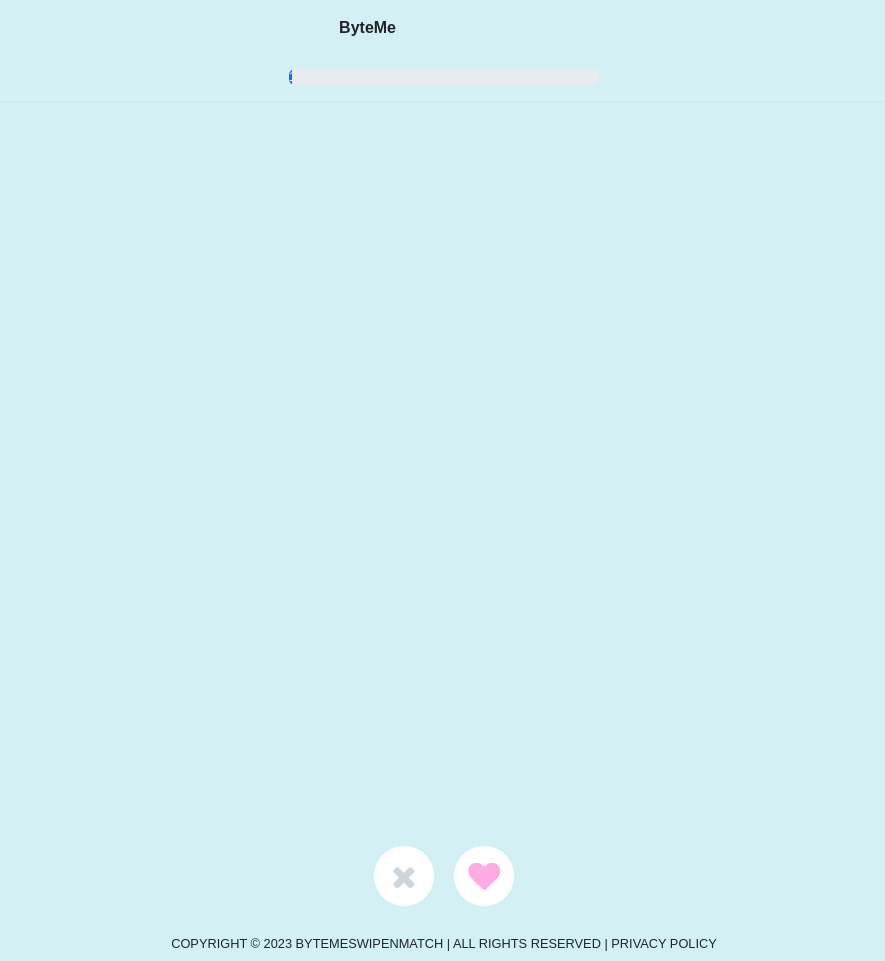
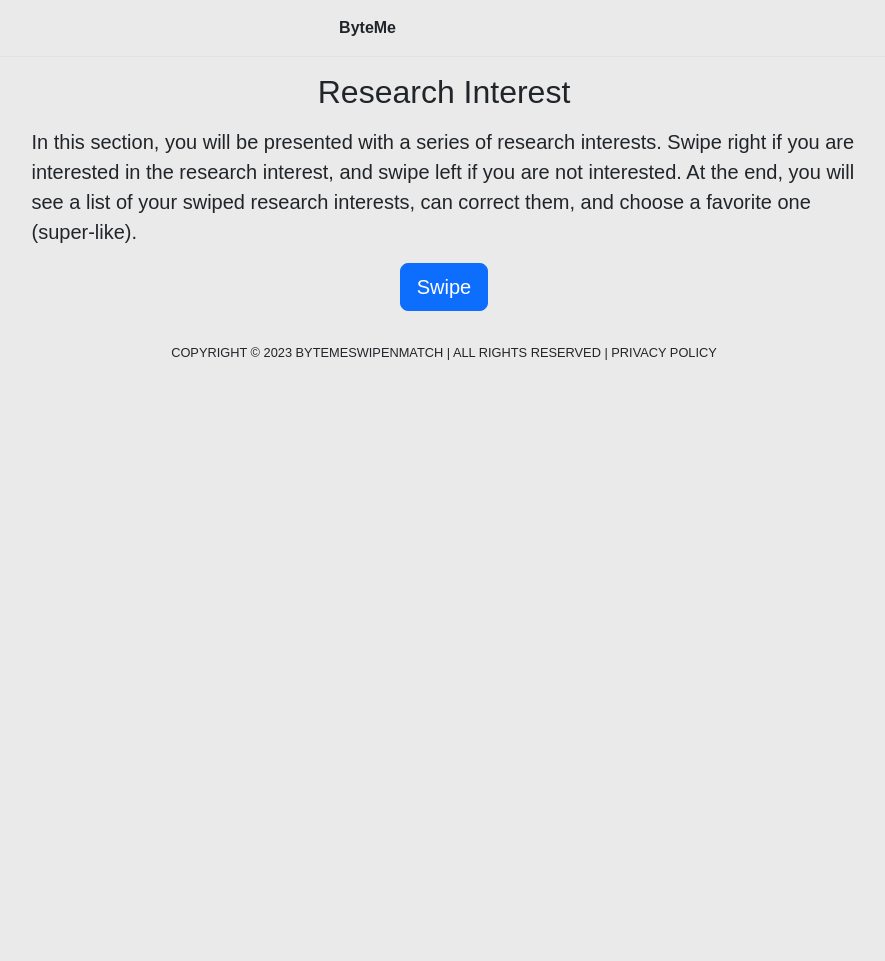
Before and after one commit to MisterXY89/byteme, a Python web app: template templates/swipe.html in a window 1280 px wide. Shown: the whole page, without its empty margins (196-1081 px from the left). After the commit the page ends 360 px from the top, so only its background shows below. Run offline with Jinja, Linux system fonts and the light colour scheme; the template is opened without the code that fills it, so the values that code supplies are empty.

Commit message:
some updates

```diff
--- a/static/css/main.css
+++ b/static/css/main.css
@@ -2,3 +2,11 @@
 footer {
     font-size: 0.8em;
 }
+
+#swipe-results,
+#step-2-form ,
+.tinder,
+#methodIntro
+{
+    display: none;
+}
--- a/static/css/swipe.css
+++ b/static/css/swipe.css
@@ -5,7 +5,7 @@
   }
 
   body {
-    background: #d3f1f4;
+    background: #eaeaea;
     /* overflow: hidden; */
     font-family: sans-serif;
   }
--- a/static/js/main.js
+++ b/static/js/main.js
@@ -1,6 +1,16 @@
 
 document.addEventListener("DOMContentLoaded", evt => {
 
-    const mailInput = document.querySelector("#userMail");
+    const nextStepBtn = document.querySelector("#next-step-btn");
+    const step1 = document.querySelector("#step-1-form");
+    const step2 = document.querySelector("#step-2-form");
+
+    nextStepBtn.addEventListener("click", evt => {
+
+        step1.style.display = "none";
+        step2.style.display = "block";
+
+    });
+
 
 });
--- a/static/js/swipe.js
+++ b/static/js/swipe.js
@@ -1,7 +1,7 @@
 'use strict';
 
-const preferences = {}
-const progress_bar = document.querySelector("#progress-bar");
+var preferences = {};
+var progress_bar = document.querySelector("#progress-bar");
 
 var tinderContainer = document.querySelector('.tinder');
 var allCards = document.querySelectorAll('.tinder--card');
--- a/templates/swipe.html
+++ b/templates/swipe.html
@@ -9,18 +9,49 @@
             {{ userMail }}
         </div>
     </div>
-    <div class="row pt-2">
+    <!-- <div class="row pt-2">
         <div class="col pt-3">
             <div class="progress" style="margin:auto; margin-top:5px; width: 310px;">
-                <div class="progress-bar" id="progress-bar" role="progressbar" style="width: 1%;" aria-valuenow="1" aria-valuemin="0" aria-valuemax="100">1%</div>
+                <div class="progress-bar" id="progress-bar" role="progressbar" style="width: 1%;" aria-valuenow="1"
+                    aria-valuemin="0" aria-valuemax="100">1%</div>
             </div>
         </div>
-    </div>
+    </div> -->
 
 </div>
 {% endblock %}
 
 {% block content %}
+
+<div id="intermediate-screen">
+
+    <div id="researchInterestIntro" class="p-2">
+        <h2 class="text-center pb-2">Research Interest</h2>
+        <p class="lead w-75 mx-auto">
+            In this section, you will be presented with a series of research interests.
+            Swipe right if you are interested in the research interest, and swipe left if you are not interested.
+
+            At the end, you will see a list of your swiped research interests, can correct them, and choose a favorite one (super-like).
+        </p>
+        <div class="form-row mb-3 text-center">
+            <button class="btn btn-lg btn-primary" type="button" id="startSwipeTopic">Swipe</button>
+        </div>
+    </div>
+
+    <div id="methodIntro" class="p-2">
+        <h2 class="text-center pb-2">Methods</h2>
+        <p class="lead w-75 mx-auto">
+            In this section, you will be presented with a series of methods.
+            Swipe right if you are interested in the methods, and swipe left if you are not interested.
+
+            At the end, you will see a list of your swiped methods, can correct them, and choose a favorite one (super-like).
+        </p>
+        <div class="form-row mb-3 text-center">
+            <button class="btn btn-lg btn-primary" type="button" id="startSwipeMethod">Swipe</button>
+        </div>
+    </div>
+
+</div>
 
 <div id="swipe-results" class="text-center p-5">
 
@@ -28,8 +59,8 @@
 
 <div class="tinder">
     <div class="tinder--status">
-      <i class="fa fa-remove"></i>
-      <i class="fa fa-heart"></i>
+        <i class="fa fa-remove"></i>
+        <i class="fa fa-heart"></i>
     </div>
 
     <div class="tinder--cards">
@@ -39,31 +70,70 @@
             <img src="https://picsum.photos/600/300">
             <h3>{{ item['research_interest'] }}</h3>
             <p class="text-start p-4 pt-0 pb-2">
-                {{ item['about'] }} <br/>
-                <strong>Career Stage :</strong> {{ item["career_stage"] }} <br/>
-                <strong>Academic Discipline:</strong> {{ item["academic_discipline"] }}  <br/>
+                {{ item['about'] }} <br />
+                <strong>Career Stage :</strong> {{ item["career_stage"] }} <br />
+                <strong>Academic Discipline:</strong> {{ item["academic_discipline"] }} <br />
                 <!-- <strong>Interdisciplinary (Yes/No):</strong> {{ item["interdisciplinary_yes_no"] }}  <br/> -->
-                <strong>Project Output:</strong> {{ item["project_output"] }}  <br/>
+                <strong>Project Output:</strong> {{ item["project_output"] }} <br />
                 <!-- <strong>Methodology/Design:</strong> {{ item["methodology_design"] }}  <br/> -->
-                <strong>Preferred Programming Language:</strong> {{ item["programming_preferred_language"] }}  <br/>
-                <strong>Content/Methodology Preference:</strong> {{ item["content_methodology"] }}  <br/>
+                <strong>Preferred Programming Language:</strong> {{ item["programming_preferred_language"] }} <br />
+                <strong>Content/Methodology Preference:</strong> {{ item["content_methodology"] }} <br />
                 <!-- <strong>Flexibility (Evening/Night):</strong> {{ item["flexibility_evening_night"] }}  <br/> -->
-                <strong>Location:</strong> {{ item["location"] }}  <br/>
-                <strong>Favorite Citation Style:</strong> {{ item["favorite_citation_style"] }}  <br/>
-                <strong>Light Mode or Dark Mode:</strong> {{ item["light_mode_or_dark_mode"] }}  <br/>
-                <strong>Your Song:</strong> {{ item["your_song"] }}  <br/>
+                <strong>Location:</strong> {{ item["location"] }} <br />
+                <strong>Favorite Citation Style:</strong> {{ item["favorite_citation_style"] }} <br />
+                <strong>Light Mode or Dark Mode:</strong> {{ item["light_mode_or_dark_mode"] }} <br />
+                <strong>Your Song:</strong> {{ item["your_song"] }} <br />
             </p>
 
         </div>
         {% endfor %}
     </div>
     <div class="tinder--buttons">
-      <button id="nope"><i class="fa fa-remove"></i></button>
-      <button id="love"><i class="fa fa-heart"></i></button>
+        <button id="nope"><i class="fa fa-remove"></i></button>
+        <button id="love"><i class="fa fa-heart"></i></button>
     </div>
-  </div>
+</div>
 
 <!-- Custom JS -->
-<script type="text/javascript" src="{{ url_for('static', filename='js/main.js') }}"></script>
+<script type="text/javascript" src="{{ url_for('static', filename='js/swipe.js') }}"></script>
+
+<script>
+
+document.addEventListener("DOMContentLoaded", function(event) {
+
+    console.log("DOM fully loaded and parsed");
+
+    const intermediateScreen = document.getElementById("intermediate-screen");
+    const researchInterestIntro = document.getElementById("researchInterestIntro");
+    const methodIntro = document.getElementById("methodIntro");
+    const swipeResults = document.getElementById("swipe-results");
+    const startSwipeTopic = document.getElementById("startSwipeTopic");
+    const startSwipeMethod = document.getElementById("startSwipeMethod");
+    const tinderSwipeDiv = document.getElementsByClassName("tinder")[0];
+
+    researchInterestIntro.style.display = "block";
+
+
+    startSwipeTopic.addEventListener("click", function() {
+        researchInterestIntro.style.display = "none";
+        tinderSwipeDiv.style.display = "block";
+    });
+
+    // last swipe topic:
+    // --> hide tinderSwipeDiv
+    // --> show method intro
+
+    startSwipeMethod.addEventListener("click", function() {
+        methodIntro.style.display = "none";
+        intermediateScreen.style.display = "none";
+        tinderSwipeDiv.style.display = "block";
+    });
+
+
+
+
+});
+
+</script>
 
 {% endblock %}
```
Also changed, not shown: templates/index.html (+26 -4 lines), static/images/ByteMe_logo.jpeg (added), static/images/kicker_icon_flat.png (deleted), 1 other file.
